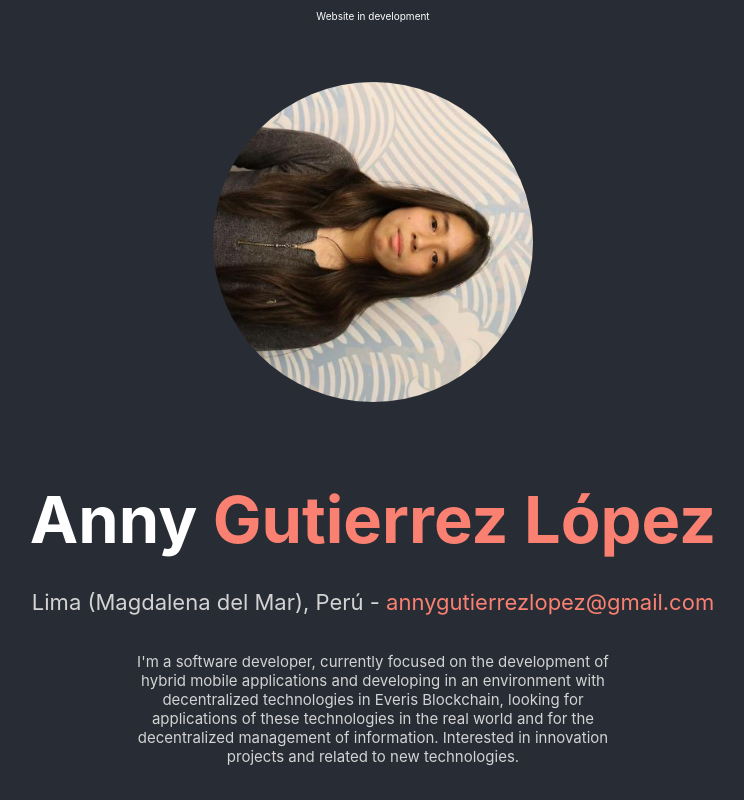
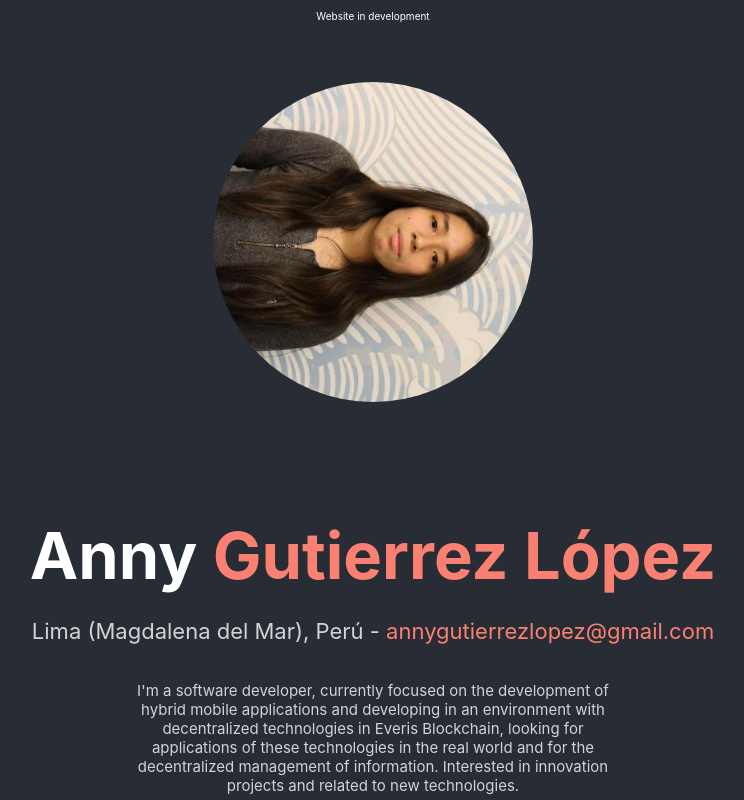
Before and after one commit to annygutierrez/annygutierrez, a React (Create React App) app: page / in a window 1280 px wide. Shown: the top 800 px of the page, without its empty margins (267-1011 px from the left). Built offline with nearby package versions, Linux system fonts and the light colour scheme.

Commit message:
Fix line-heigth title
- Fix line-heigth title

```diff
--- a/src/App.css
+++ b/src/App.css
@@ -24,7 +24,6 @@
 
 .title {
   font-weight: bold;
-  line-height: 8px;
   font-size: 2.5em;
   color: white;
 }
@@ -48,6 +47,7 @@
 
 .subtitle {
   font-size: 22px;
+  margin-top: -20px;
   color: lightgray;
 }
 
```
